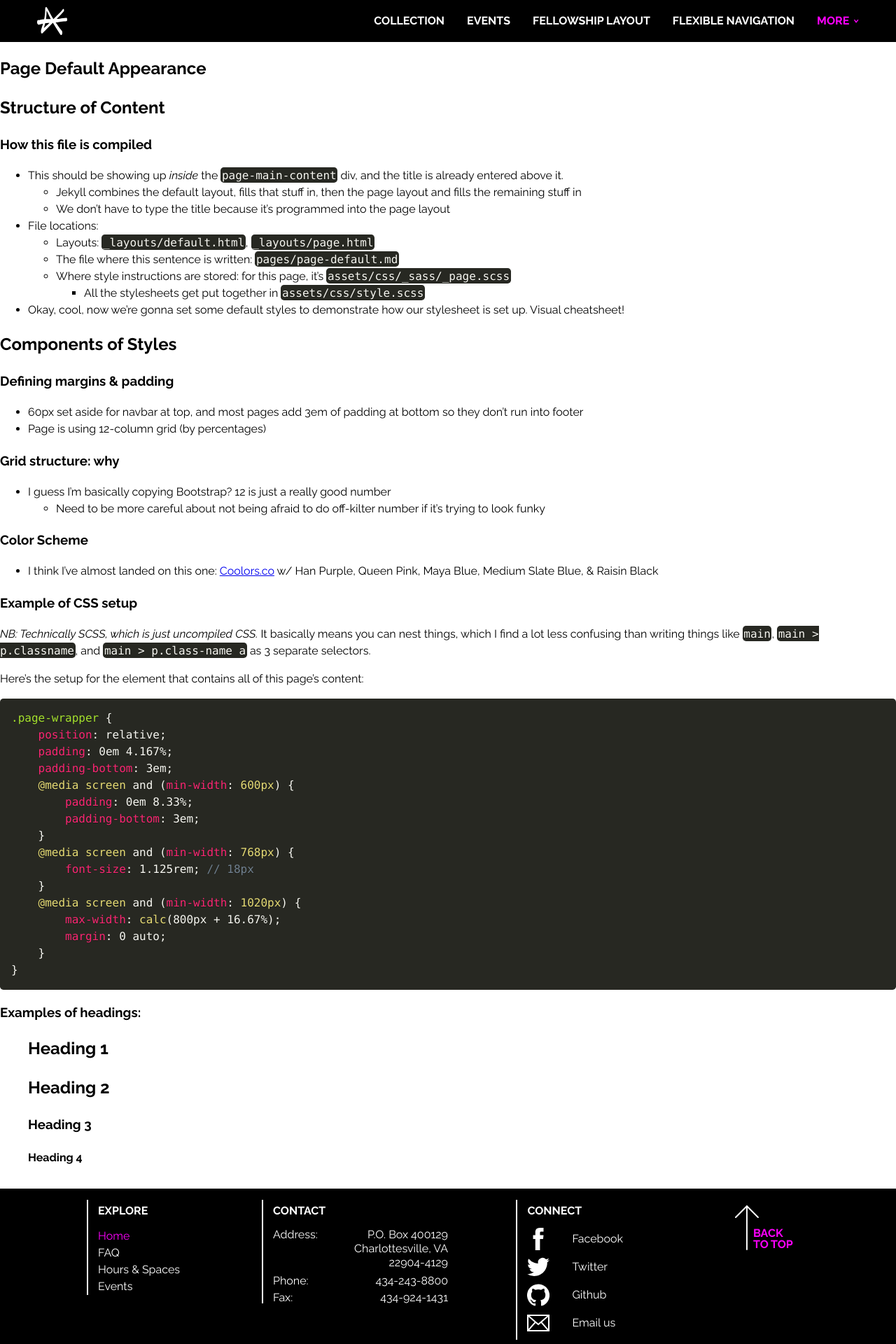
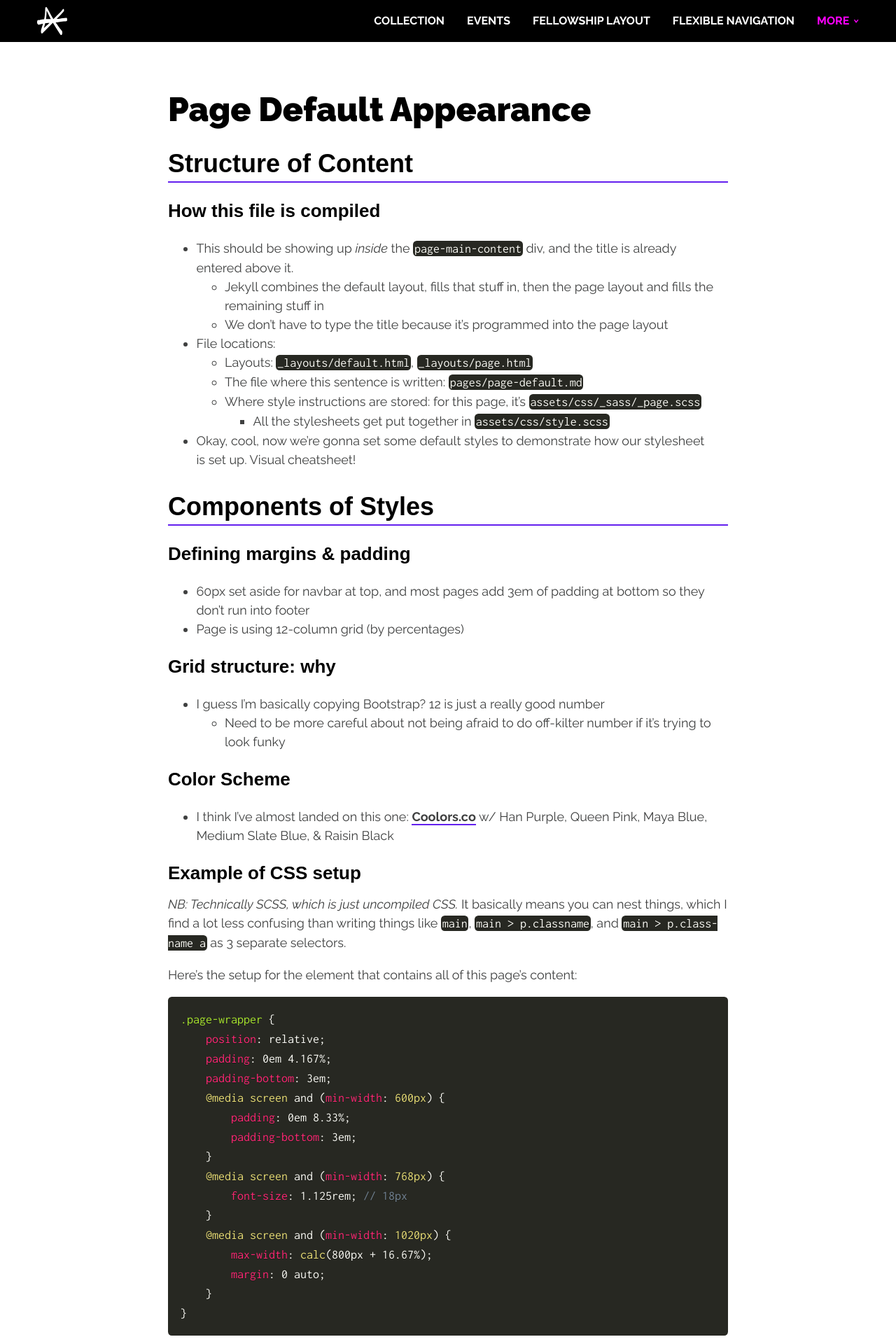
Before and after one commit to kbdonnally/patterns, a Jekyll site: the page built from pages/page-default.md, in a window 1280 px wide. Shown: the top 1920 px of the page at 70% size. Built offline with Jekyll 4.4.1, drawn with Linux system fonts in a browser that asks for light colours; some web fonts are replaced.

Commit message:
Add styles to 'page' & 'page-text' layouts
- All of them are identical except the wrapper gets constrained
  at 800px max

- Import coolors palette for use

- Tbh just read the code; it's pretty similar to how you approached
  the blog posts (is meant for primarily Markdown stuff)

```diff
--- a/assets/css/_sass/_page.scss
+++ b/assets/css/_sass/_page.scss
@@ -1 +1,179 @@
 /* Basic Page Styles: */
+
+@import "_coolors/palette";
+
+.page-wrapper, .page-wrapper--text {
+	position: relative;
+	padding: 0em 4.167%;
+	padding-bottom: 3em;
+	@media screen and (min-width: 600px) {
+		padding: 0em 8.33%;
+		padding-bottom: 3em;
+	}
+	@media screen and (min-width: 768px) {
+		font-size: 1.125rem; // 18px
+	}
+}
+
+.page-wrapper--text {
+	@media screen and (min-width: 1020px) {
+		max-width: calc(800px + 16.67%);
+		margin: 0 auto;
+	}
+}
+
+.page-title-wrapper {
+
+}
+
+.page-title__text {
+	margin-top: 1.5em !important;
+}
+
+.page-main-content {
+	color: hsl(186,1%,25%);
+}
+
+/* Attribute Selectors: */
+
+[class*="page-"] {
+	h1, h2, h3, h4 {
+		position: relative;
+		font-weight: 700;
+		line-height: 1;
+		color: black;
+	}
+	// headers
+	h1 {
+		margin-bottom: .5em;
+		margin-top: .5em;
+		font-size: 2rem;
+		font-weight: 900;
+		@media screen and (min-width: 768px) {
+			margin-top: 1em;
+			font-size: 2.5rem;
+		}
+		@media screen and (min-width: 1020px) {
+			font-size: 3rem;
+		}
+	}
+	// section titles
+	h2 {
+		margin-top: .5em;
+		margin-bottom: .75em;
+		padding-bottom: calc(.25em - 2px);
+		font-size: 1.625rem;
+		font-family: "Sunflower", sans-serif;
+		border-bottom: 2px solid $hanpurple;
+		@media screen and (min-width: 768px) {
+			margin-top: 1em;
+			font-size: 2rem;
+		}
+		@media screen and (min-width: 1020px) {
+			font-size: 2.25rem;
+		}
+	}
+	// subtitles
+	h3 {
+		margin-top: .5em;
+		margin-bottom: .5em;
+		font-size: 1.375rem;
+		font-family: "Sunflower", sans-serif;
+		@media screen and (min-width: 768px) {
+			margin-top: 1em;
+			font-size: 1.5rem;
+		}
+		@media screen and (min-width: 1020px) {
+			font-size: 1.625rem;
+		}
+	}
+	h4 {
+		margin-top: .5em;
+		margin-bottom: .5em;
+		padding-bottom: .25em;
+		font-size: 1.125rem;
+		@media screen and (min-width: 768px) {
+			margin-top: 1em;
+		}
+	}
+	// # links
+	a {
+		font-weight: bold;
+		text-decoration: none;
+		color: hsl(186,1%,25%);
+		border-bottom: 2px solid $hanpurple;
+		-webkit-transition: background-color .3s;
+		transition: background-color .3s;
+		&:active, &:hover, &:focus {
+			color: black;
+			background-color: hsla(260%, 86%, 53%, .7);
+		}
+	}
+	// # block quotes
+	blockquote {
+		color: rgba(0,0,0,.5);
+		margin: 1em;
+		margin-left: 0;
+		padding-left: calc(1.5em - 2px);
+		border-left: 2px solid $hanpurple;
+		* {
+			opacity: .5;
+		}
+	}
+	// # code
+	code {
+		font-family: "Inconsolata", monospace !important;
+	}
+	pre {
+		max-width: 100%;
+		white-space: pre-wrap;
+	}
+	// # lists
+	ol, ul {
+		position: relative;
+		padding-left: 2.25em;
+		padding-right: 1em;
+		margin: 1.5em 0;
+		li {
+		//	margin-bottom: .75em;
+			p {
+				margin: 0;
+			}
+		}
+		// # sub-lists
+		ul {
+			margin: 0;
+			padding-right: 0;
+		}
+	}
+	// # numbered list
+	ol {
+		list-style-type: none;
+		counter-reset: item-num;
+		li {
+			position: relative;
+			&::before {
+				box-sizing: border-box;
+				content: counter(item-num) ".";
+				counter-increment: item-num;
+				position: absolute;
+				top: 0;
+				left: -1.75em;
+				display: inline-block;
+				height: 24px;
+				font-family: "Oswald", sans-serif;
+				font-size: .925rem;
+				font-weight: 400;
+				line-height: 22px;
+				text-align: center;
+			}
+			@media screen and (min-width: 768px) {
+				&::before {
+					height: 27px;
+					font-size: 1.0625rem;
+					line-height: 24px;
+				}
+			}
+		}
+	}
+}
```
